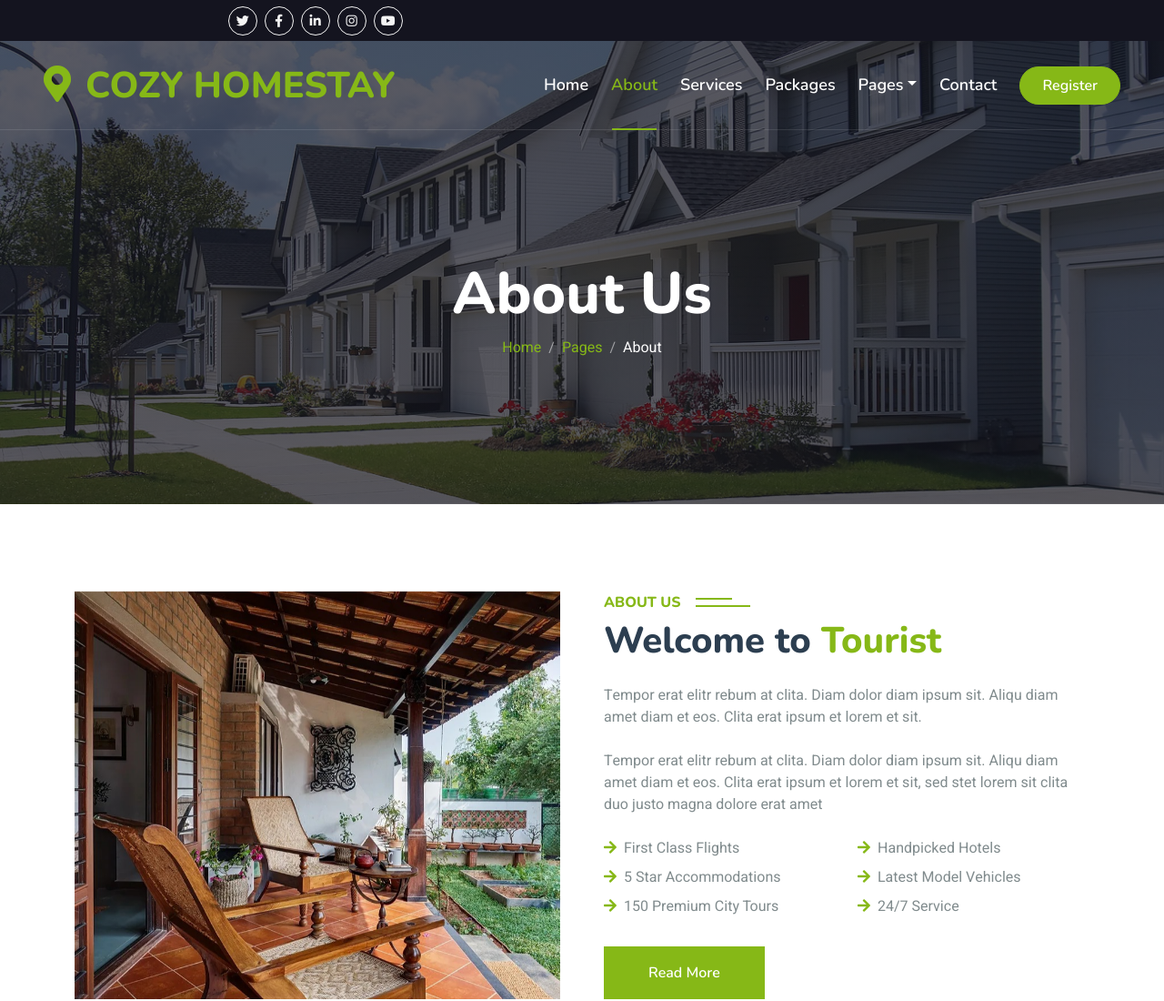
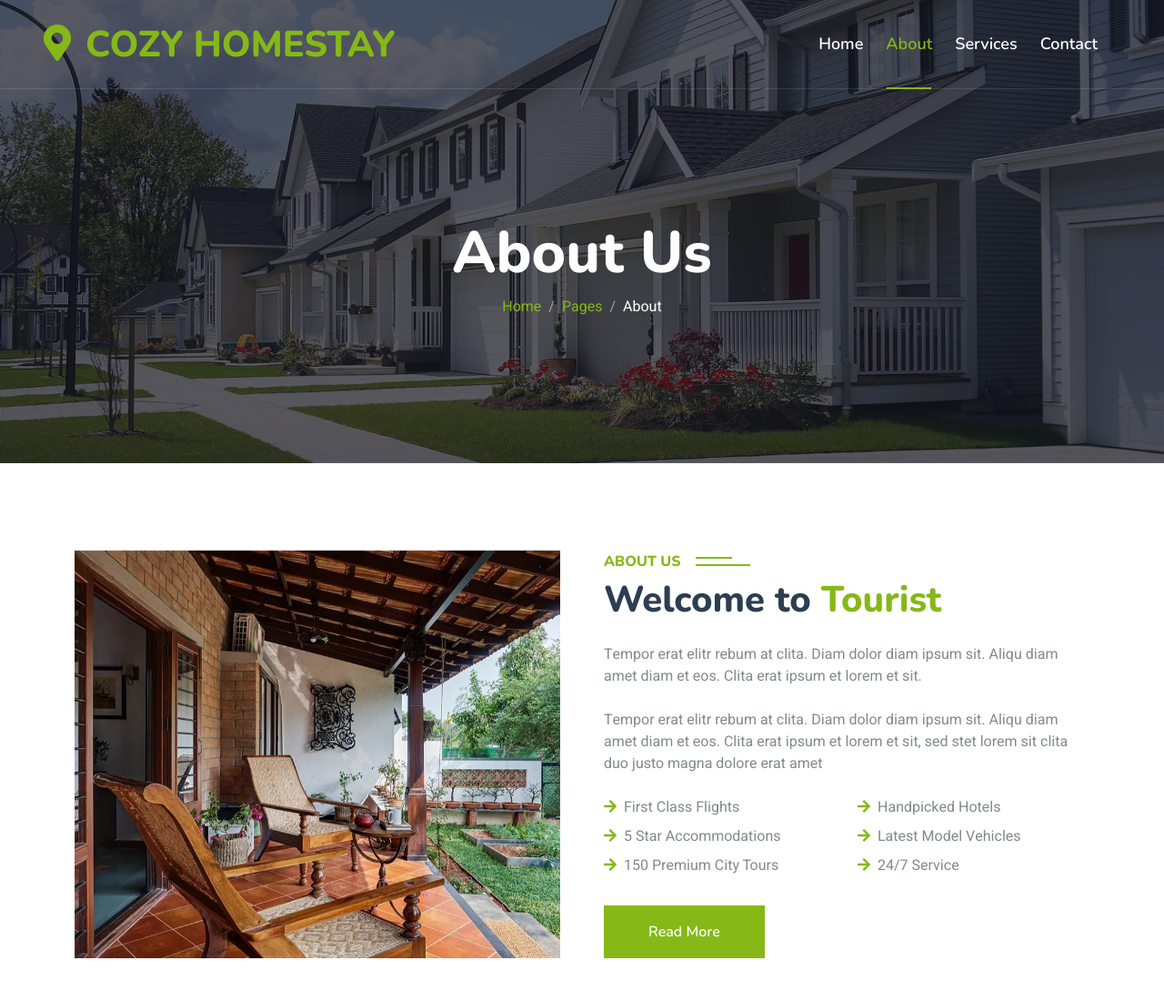
Before and after one commit to Ageshks/cozy_homestay, a plain HTML site: page about.html in a window 1280 px wide. Shown: the top 1100 px of the page at 91% size. Drawn offline with nearby package versions, Linux system fonts and the light colour scheme.

Commit message:
Add files via upload

```diff
--- a/about.html
+++ b/about.html
@@ -42,22 +42,7 @@
     <!-- Spinner End -->
 
 
-    <!-- Topbar Start -->
-    <div class="container-fluid bg-dark px-5 d-none d-lg-block">
-        <div class="row gx-0">
 
-            <div class="col-lg-4 text-center text-lg-end">
-                <div class="d-inline-flex align-items-center" style="height: 45px;">
-                    <a class="btn btn-sm btn-outline-light btn-sm-square rounded-circle me-2" href=""><i class="fab fa-twitter fw-normal"></i></a>
-                    <a class="btn btn-sm btn-outline-light btn-sm-square rounded-circle me-2" href=""><i class="fab fa-facebook-f fw-normal"></i></a>
-                    <a class="btn btn-sm btn-outline-light btn-sm-square rounded-circle me-2" href=""><i class="fab fa-linkedin-in fw-normal"></i></a>
-                    <a class="btn btn-sm btn-outline-light btn-sm-square rounded-circle me-2" href=""><i class="fab fa-instagram fw-normal"></i></a>
-                    <a class="btn btn-sm btn-outline-light btn-sm-square rounded-circle" href=""><i class="fab fa-youtube fw-normal"></i></a>
-                </div>
-            </div>
-        </div>
-    </div>
-    <!-- Topbar End -->
 
 
     <!-- Navbar & Hero Start -->
@@ -75,18 +60,9 @@
                     <a href="index.html" class="nav-item nav-link">Home</a>
                     <a href="about.html" class="nav-item nav-link active">About</a>
                     <a href="service.html" class="nav-item nav-link">Services</a>
-                    <a href="package.html" class="nav-item nav-link">Packages</a>
-                    <div class="nav-item dropdown">
-                        <a href="#" class="nav-link dropdown-toggle" data-bs-toggle="dropdown">Pages</a>
-                        <div class="dropdown-menu m-0">
-                            <a href="destination.html" class="dropdown-item">Destination</a>
-                            <a href="booking.html" class="dropdown-item">Booking</a>
-                            <a href="testimonial.html" class="dropdown-item">Testimonial</a>
-                        </div>
-                    </div>
+
                     <a href="contact.html" class="nav-item nav-link">Contact</a>
                 </div>
-                <a href="" class="btn btn-primary rounded-pill py-2 px-4">Register</a>
             </div>
         </nav>
 
```
Also changed, not shown: service.html (+0 -1 lines).
